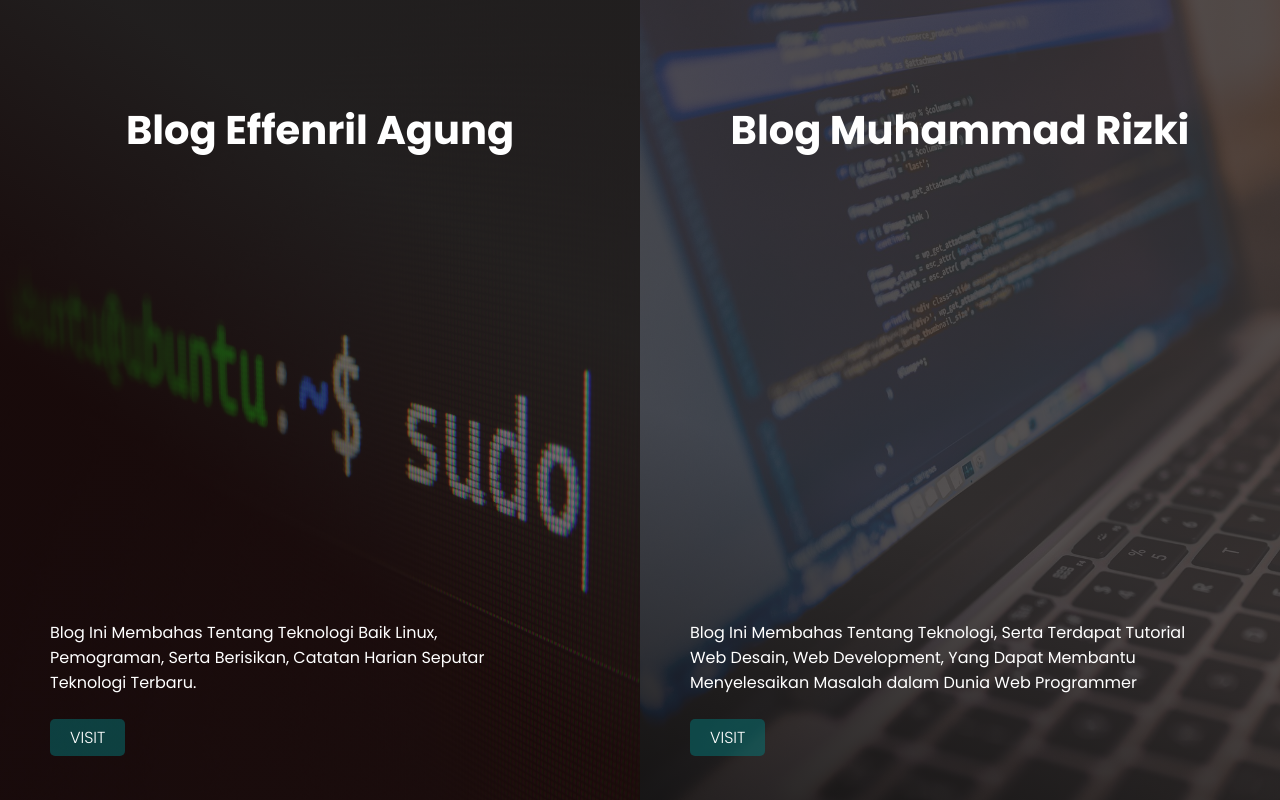
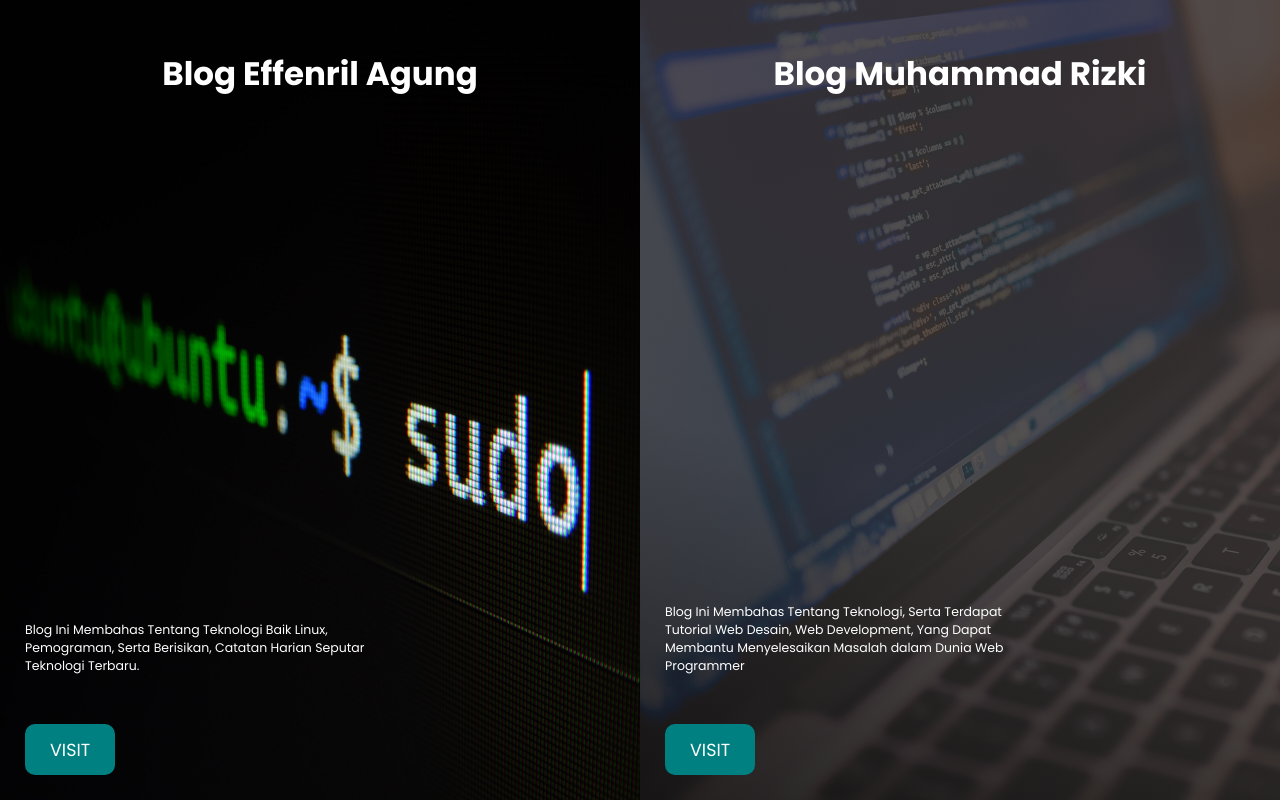
Before and after one commit to EffenrilAgung/home_page_catatanprogramming, a plain HTML site: page index.html in a window 1280 px wide. Drawn offline with Linux system fonts and the light colour scheme.

Commit message:
Menambahkan Dan memperbaiki tampilan pada web, menerapkan clean code

```diff
--- a/assets/css/stele.css
+++ /dev/null
@@ -1,92 +0,0 @@
-@import url('https://fonts.googleapis.com/css2?family=Poppins:wght@300;400;700&display=swap');
-
-* {
-    margin: 0;
-    padding: 0;
-    font-family: 'Poppins', sans-serif;
-}
-
-.container {
-    display: flex;
-    height: 100vh;
-}
-
-@media (max-width: 1012px) {
-    .container {
-        flex-direction: column;
-        height: 1100px;
-    }
-
-}
-
-
- .keterangan {
-    animation: blogEffenril 2s 1;
-    margin-bottom: 50px;
-    margin-left: 50px;
-    max-width: 500px;
-}
-
-.blogEffenril, .blogrizki {
-    display: flex;
-    flex-direction: column;
-    justify-content: space-between;
-    flex-grow: 1;
-}
-
-.blogEffenril {
-    background: linear-gradient(213.34deg, rgba(50, 46, 46, 0.65) 28.56%, rgba(36, 15, 15, 0.65) 63.22%), url(../img/gabriel-heinzer-4Mw7nkQDByk-unsplash.jpg);
-    background-size: 100% 100%;
-    background-repeat: no-repeat;
-}
-
-.blogrizki {
-    background: linear-gradient(199.83deg, rgba(50, 46, 46, 0.809) 61.64%, rgba(0, 0, 0, 0.981) 129.44%), url(../img/mac.jpg);
-   background-size: cover;
-}
-
-.nama {
-    margin-top: 100px;
-}
-
-.nama p {
-    color: #ffffff;
-    font-size: 2.5em;
-    font-weight: bold;
-    text-align: center;
-
-}
-
-@media (max-width:560px) {
-    .keterangan {
-        margin-left: 20px;
-    }
-
-    .nama p {
-        font-size: 1.8em;
-    }
-}
-
-.keterangan p {
-    color: #ffffff;
-    font-weight: 400;
-}
-
-.containerButton {
-display: block;
-padding-top: 30px;
-}
-
-.button {
-    background-color: rgba(0, 128, 128, 0.453);
-    padding: 7px 20px;
-    text-decoration: none;
-    color: white;
-    font-weight: 300;
-    border-radius: 5px;
-}
-
-.button:hover {
-    background-color: rgb(0, 128, 128);
-    box-shadow: 2px 2px 2px rgba(0, 128, 128, 0.453);
-}
--- /dev/null
+++ b/assets/css/style.css
@@ -0,0 +1,104 @@
+@import url('https://fonts.googleapis.com/css2?family=Poppins:wght@300;400;700&display=swap');
+
+* {
+    margin: 0;
+    padding: 0;
+    font-family: 'Poppins', sans-serif;
+    font-size: 25px;
+    overflow-x:hidden;
+}
+
+.container {
+    display: flex;
+    flex-direction: row;
+    justify-content: space-between;
+    height: 100vh;
+    cursor: pointer;
+}
+
+.blogEffenril {
+    background: linear-gradient(213.34deg, rgba(50, 46, 46, 0.65) 28.56%, rgba(36, 15, 15, 0.65) 63.22%), url(../img/gabriel-heinzer-4Mw7nkQDByk-unsplash.jpg);
+    background-size: 100% 100%;
+    background-repeat: no-repeat;
+    width: 50vw;
+}
+.blogEffenril:hover {
+    background-image: url(../img/gabriel-heinzer-4Mw7nkQDByk-unsplash.jpg);
+    transition-property: all;
+    transition-duration: 5s;
+    transition-timing-function: ease;
+    transition-delay: 200ms;
+}
+.blogrizki {
+    background: linear-gradient(199.83deg, rgba(50, 46, 46, 0.809) 61.64%, rgba(0, 0, 0, 0.981) 129.44%), url(../img/mac.jpg);
+   background-size: cover;
+   width: 50vw;
+}
+
+.blogrizki:hover {
+    background-image: url(../img/mac.jpg);
+    transition-property: all;
+    transition-duration: 5s;
+    transition-timing-function: ease;
+    transition-delay: 200ms;
+}
+
+.blogEffenril, .blogrizki {
+    position: relative;
+}
+
+.nama p {
+    font-size: 130%;
+    color: white;
+    text-align: center;
+    margin-top: 2rem;
+    font-weight: 700;
+}
+
+.keterangan p {
+    font-size: 50%;
+    position: absolute;
+    bottom: 5rem;
+    left: 1rem;
+    width: 15rem;
+    color: white;
+}
+
+.containerButton {
+    position: absolute;
+    bottom: 1rem;
+    background-color: teal;
+    padding: .5rem 1rem;
+    left: 1rem;
+    border-radius: 10px;
+    font-size: 70%;
+    color: white;
+    text-decoration: none;
+    font-weight: 400;
+}
+
+.containerButton:hover {
+    background-color: transparent;
+    color: teal;
+    border: 2px solid teal;
+}
+
+
+@media screen and (max-width: 1100px) {
+    * {
+        font-size: 19px;
+    }
+    .container {
+        flex-direction: column;
+    }
+    .blogEffenril,.blogrizki {
+        height: 50vh;
+        width: 100vw;
+    }
+    .nama p {
+        font-size: 120%;
+    }
+    .keterangan p {
+        font-size: 50%;
+    }
+}
--- a/index.html
+++ b/index.html
@@ -1,12 +1,15 @@
 <!DOCTYPE html>
 <html lang="en">
-
+<!--
+    note
+    tambahkan transisi pada gambar undah sesuai kalau ada bug perbaiki
+ -->
 <head>
     <meta charset="UTF-8">
     <meta http-equiv="X-UA-Compatible" content="IE=edge">
     <meta name="viewport" content="width=device-width, initial-scale=1.0">
     <title>Catatan Programming</title>
-    <link rel="stylesheet" href="assets/css/stele.css">
+    <link rel="stylesheet" href="assets/css/style.css">
 </head>
 
 <body>
@@ -22,9 +25,9 @@
                     Seputar Teknologi Terbaru.
                 </p>
 
-                <div class="containerButton">
-                    <a class="button" href="https://blogseffenril.catatanprogramming.site/" target="_blank">VISIT</a>
-                </div>
+
+                    <a class="containerButton" href="https://blogseffenril.catatanprogramming.site/" target="_blank">VISIT</a>
+
             </div>
         </div>
 
@@ -39,9 +42,7 @@
                     Membantu Menyelesaikan Masalah dalam Dunia Web Programmer
                 </p>
 
-                <div class="containerButton">
-                    <a class="button" href="https://www.gapaitech.catatanprogramming.site/" target="_blank">VISIT</a>
-                </div>
+                    <a class="containerButton" href="https://www.gapaitech.catatanprogramming.site/" target="_blank">VISIT</a>
             </div>
         </div>
     </div>
```
